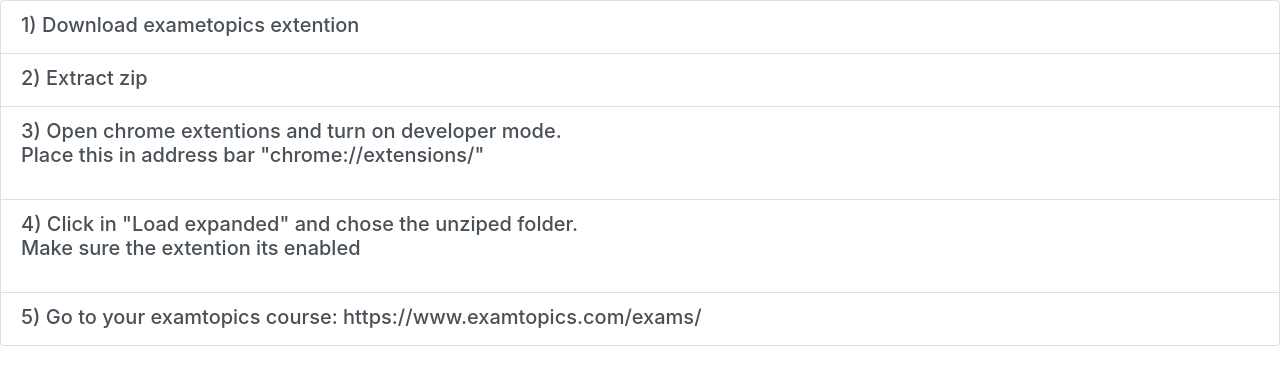
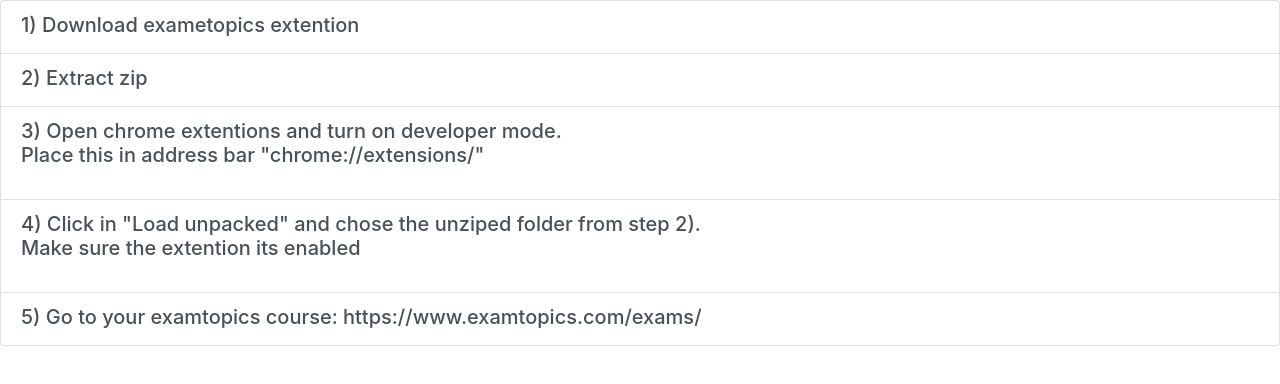
Before and after one commit to devehoper/examtopics, a browser extension: page index.html in a window 1280 px wide. Drawn offline with nearby package versions, Linux system fonts and the light colour scheme.

Commit message:
updated help page

```diff
--- a/index.html
+++ b/index.html
@@ -24,7 +24,7 @@
             </a>
             <a href="#" class="list-group-item list-group-item-action">
                 <div class="d-flex w-100 justify-content-between">
-                  <h5 class="mb-1">4) Click in "Load expanded" and chose the unziped folder. <p> Make sure the extention its enabled</p></h5>
+                  <h5 class="mb-1">4) Click in "Load unpacked" and chose the unziped folder from step 2). <p> Make sure the extention its enabled</p></h5>
                 </div>
               </a>
               <a href="https://www.examtopics.com/exams/" target="_self" class="list-group-item list-group-item-action">
--- a/src/js/exametopics.js
+++ b/src/js/exametopics.js
@@ -70,7 +70,6 @@ $(".multi-choice-item").click(function(e) {
         $(this).css("border-radius", "10px");
     }
     calculateScore();
-    $($(this)).parent().parent().parent().find(".reveal-solution").click();
 
 });
 
```
